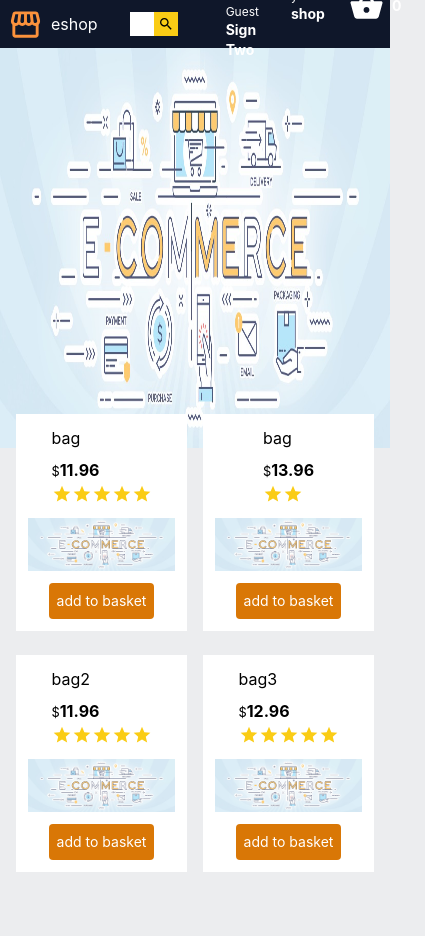
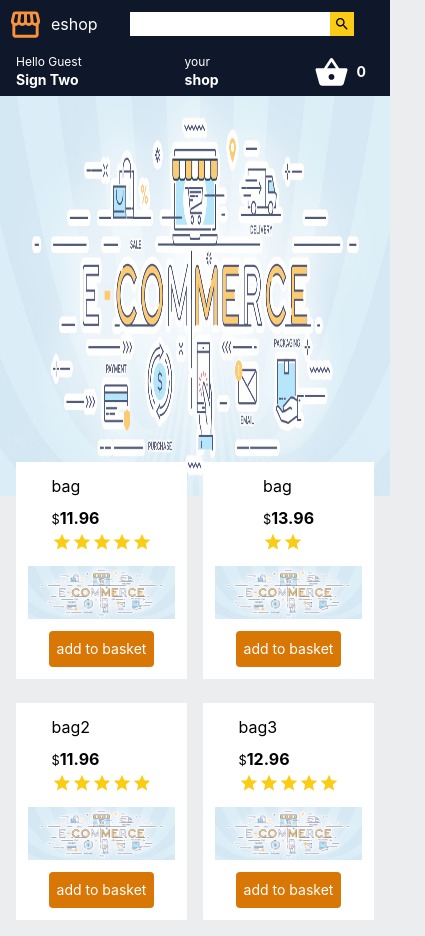
Before and after one commit to riazi-fsi/eshop, a React (Create React App) app: page / in a window 390 px wide. Shown: the whole page, 425 px wide, since content can reach past the window. Before the commit the page ends 888 px from the top, so only its background shows below. Built offline with nearby package versions, Linux system fonts and the light colour scheme.

Commit message:
responsive

```diff
--- a/src/Checkout/CheckoutProduct.js
+++ b/src/Checkout/CheckoutProduct.js
@@ -12,7 +12,7 @@ function CheckoutProduct({image,title,price,rating,id}) {
     }
     return (
         <div className="md:flex   p-8 bg-white mt-2 ml-2 ">
-            <img src={image} alt={title} className='w-20  md:w-48  md:rounded-none rounded-full ' />
+            <img src={image} alt={title} className='w-20 h-20 md:h-full md:w-48 m-auto md:m-0 ' />
             <div className="pt-2 md:p-3 text-center md:text-left ">
                 <p className='font-bold'>{title}</p>
                 <p >
--- a/src/Header/Header.js
+++ b/src/Header/Header.js
@@ -9,7 +9,8 @@ export default function Header() {
     const [{ basket }, dispatch] = useStateValue();
 
     return (
-        <div className='flex items-center bg-slate-900 h-12 sticky z-50 top-0'>
+        <>
+        <div className='flex items-center justify-between bg-slate-900 h-12 sticky z-50 top-0'>
             <Link to="/" style={{ textDecoration: 'none' }}>
                 <div className=' flex items-center text-orange-400'>
                     <StoreFrontIcon className=' mx-2 my-0 text-orange-400 flex items-center' fontSize='large' />
@@ -17,10 +18,10 @@ export default function Header() {
                 </div>
             </Link>
             <div className=' flex flex-1 items-center mx-8 '>
-                <input type="text" className=' h-3 p-3 bottom-0 w-full' />
+                <input type="text" className=' h-3 p-3 bottom-0 w-[200px]' />
                 <SearchIcon className=' p-1 h-2 bg-yellow-400' />
             </div>
-            <div className="flex content-evenly ">
+            <div className="hidden sm:flex content-evenly  ">
                 <div className=" flex flex-col mx-4 text-white">
                     <span className="text-xs">Hello Guest</span>
                     <span className="text-sm font-bold">Sign Two</span>
@@ -40,5 +41,24 @@ export default function Header() {
             </div>
 
         </div>
+        <div className='flex items-center justify-between bg-slate-900 h-12 sticky z-50 top-0 sm:hidden'>
+        <div className=" flex flex-col mx-4 text-white">
+                    <span className="text-xs">Hello Guest</span>
+                    <span className="text-sm font-bold">Sign Two</span>
+
+                </div>
+                <div className="flex flex-col mx-4 text-white">
+                    <span className="text-xs">your</span>
+                    <span className="text-sm font-bold">shop</span>
+                </div>
+        <Link to="/checkout" style={{ textDecoration: 'none' }}>
+                    <div className='flex items-center text-white mr-4 ml-2'>
+                        <ShoppingBasketIcon fontSize='large' />
+                        <span className=" font-bold text-sm mx-2">{basket.length}</span>
+                    </div>
+                </Link>
+
+        </div>
+        </>
     )
 }
```
